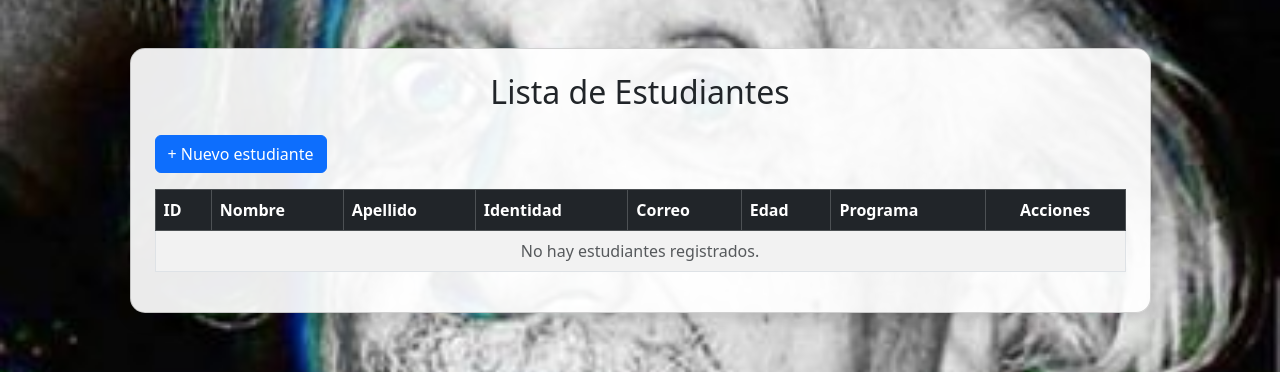
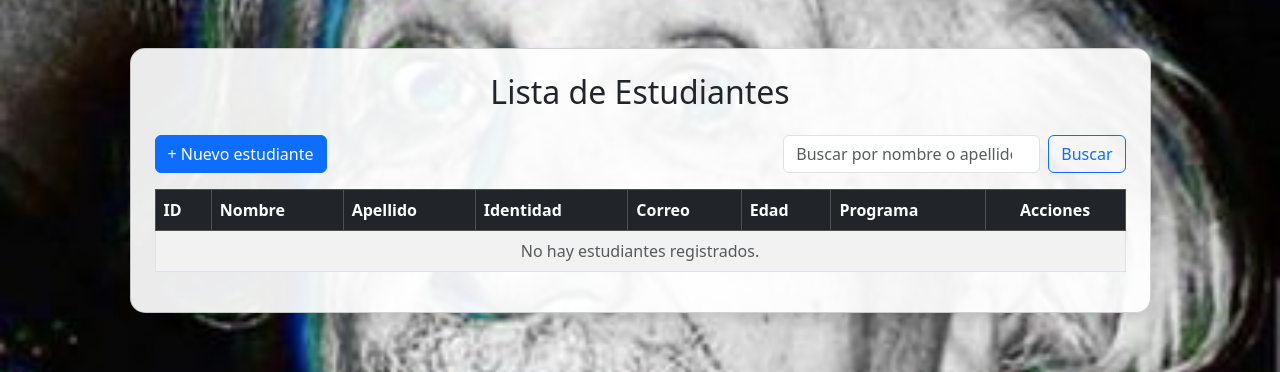
Before and after one commit to Andre203-dev/registro-laravel, a Laravel app: page /estudiantes in a window 1280 px wide. Shown: the part 56-428 px from the top of the page. Run offline with Laravel 12, Linux system fonts and the light colour scheme; data that the repository does not hold is empty.

Commit message:
Búsqueda por nombre o apellido con mensaje sin resultados

```diff
--- a/app/Http/Controllers/EstudianteController.php
+++ b/app/Http/Controllers/EstudianteController.php
@@ -9,13 +9,23 @@ use Illuminate\Validation\Rule;
 class EstudianteController extends Controller
 {
     /**
-     * Listado (antes: listar.php e index.php).
+     * Listado con búsqueda (antes: listar.php e index.php).
+     * /estudiantes?buscar=an  -> filtra por parte del nombre o del apellido.
      */
-    public function index()
+    public function index(Request $request)
     {
-        $estudiantes = Estudiante::orderBy('id')->get();
+        $buscar = trim((string) $request->query('buscar', ''));
 
-        return view('estudiantes.index', compact('estudiantes'));
+        $estudiantes = Estudiante::query()
+            ->when($buscar !== '', function ($consulta) use ($buscar) {
+                // LIKE con parámetro enlazado: el texto buscado nunca se mezcla con el SQL.
+                $consulta->where('nombre', 'like', "%{$buscar}%")
+                    ->orWhere('apellido', 'like', "%{$buscar}%");
+            })
+            ->orderBy('id')
+            ->get();
+
+        return view('estudiantes.index', compact('estudiantes', 'buscar'));
     }
 
     /**
--- a/resources/views/estudiantes/index.blade.php
+++ b/resources/views/estudiantes/index.blade.php
@@ -9,9 +9,25 @@
 
             <h2 class="text-center mb-4">Lista de Estudiantes</h2>
 
-            <div class="mb-3">
+            <div class="d-flex flex-wrap gap-2 justify-content-between mb-3">
                 <a href="{{ route('estudiantes.create') }}" class="btn btn-primary">+ Nuevo estudiante</a>
+
+                {{-- Búsqueda por GET: la URL queda como /estudiantes?buscar=texto --}}
+                <form action="{{ route('estudiantes.index') }}" method="GET" class="d-flex gap-2" role="search">
+                    <input type="search" name="buscar" value="{{ $buscar }}" class="form-control"
+                           placeholder="Buscar por nombre o apellido" aria-label="Buscar">
+                    <button type="submit" class="btn btn-outline-primary">Buscar</button>
+                    @if ($buscar !== '')
+                        <a href="{{ route('estudiantes.index') }}" class="btn btn-outline-secondary">Limpiar</a>
+                    @endif
+                </form>
             </div>
+
+            @if ($buscar !== '')
+                <p class="text-muted">
+                    {{ $estudiantes->count() }} resultado(s) para «{{ $buscar }}».
+                </p>
+            @endif
 
             <div class="table-responsive">
                 <table class="table table-striped table-bordered table-hover align-middle">
@@ -49,7 +65,13 @@
                         </tr>
                     @empty
                         <tr>
-                            <td colspan="8" class="text-center text-muted">No hay estudiantes registrados.</td>
+                            <td colspan="8" class="text-center text-muted">
+                                @if ($buscar !== '')
+                                    No se encontraron estudiantes cuyo nombre o apellido contenga «{{ $buscar }}».
+                                @else
+                                    No hay estudiantes registrados.
+                                @endif
+                            </td>
                         </tr>
                     @endforelse
                     </tbody>
```
